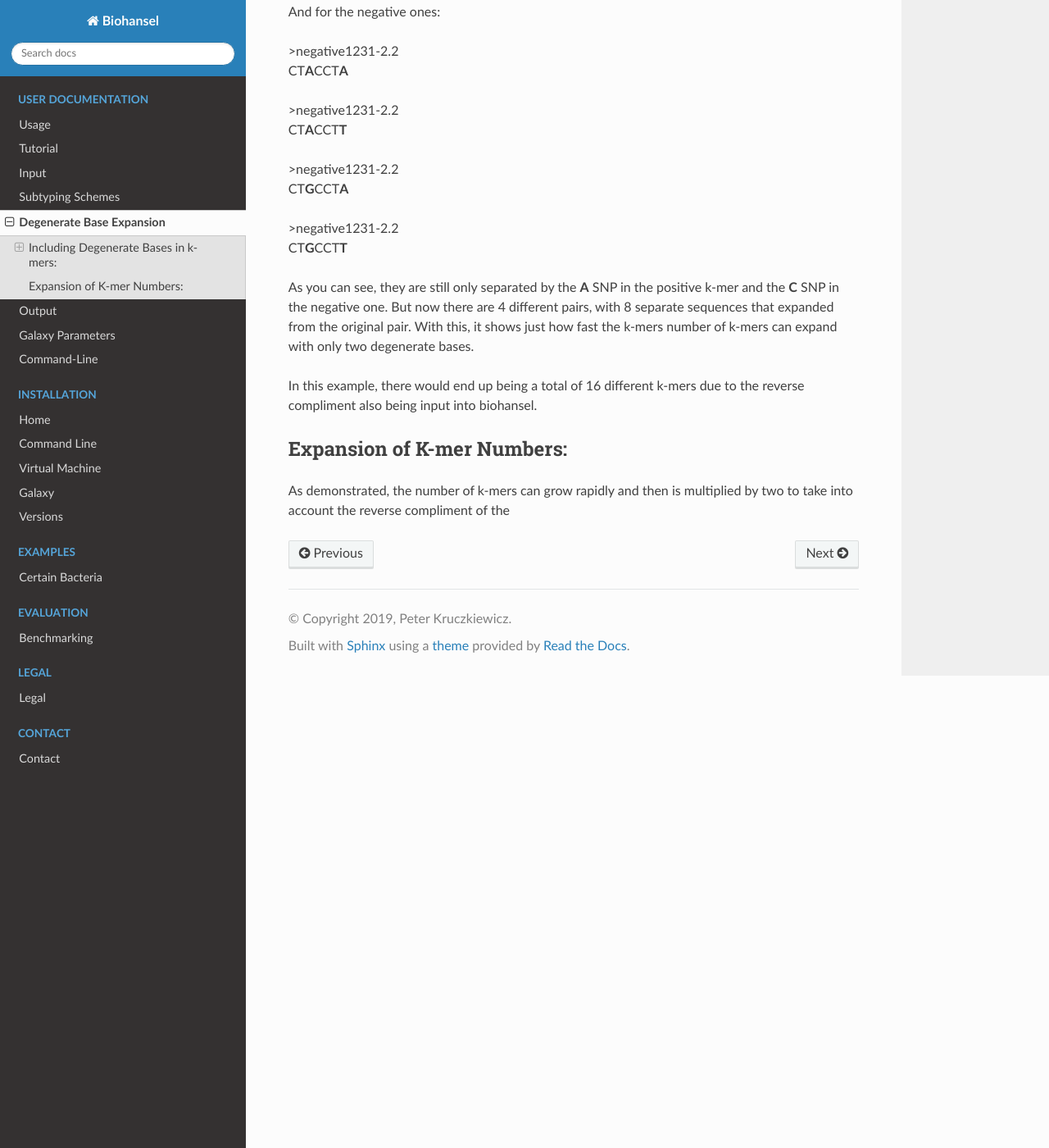
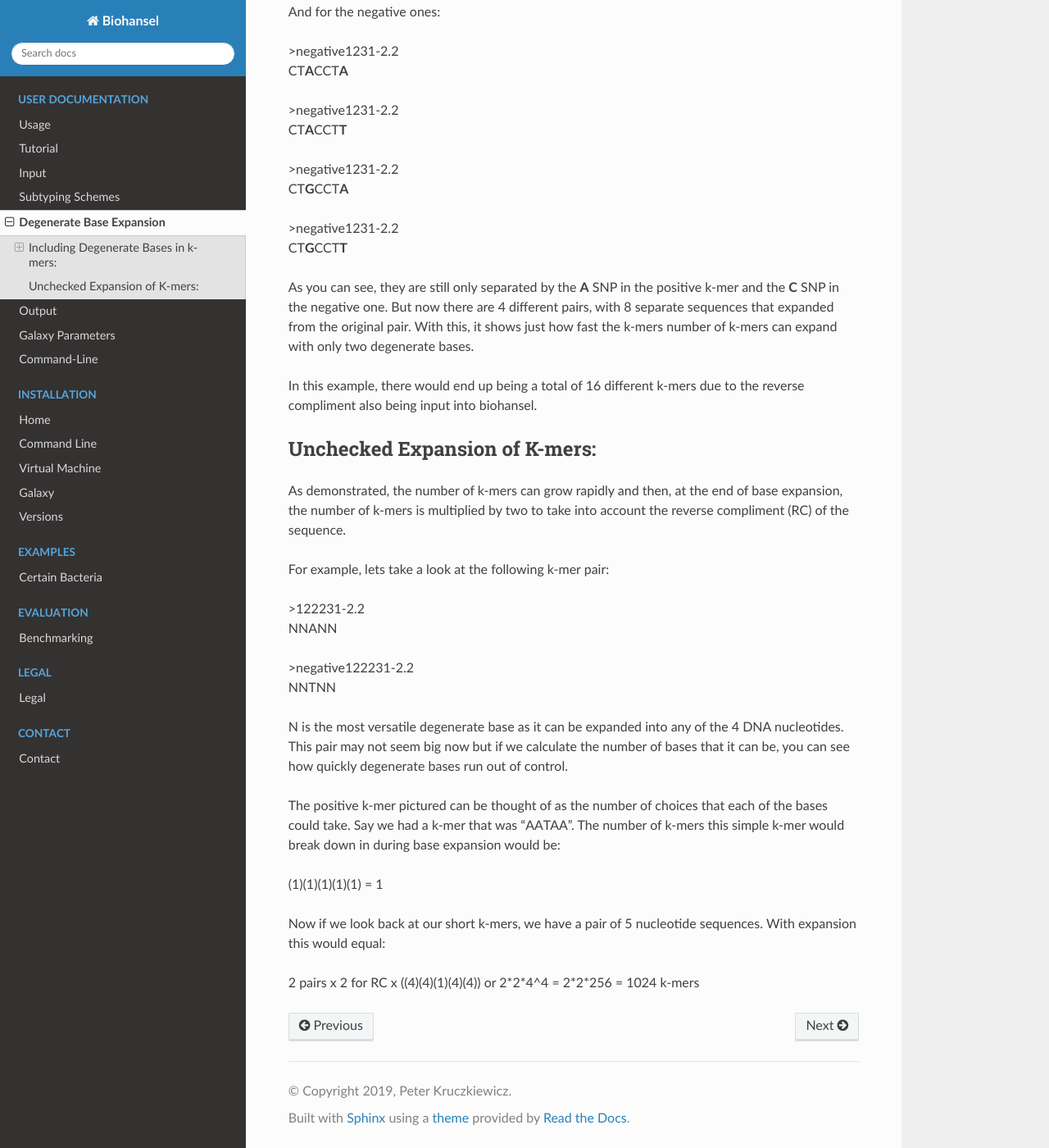
Before and after one commit to phac-nml/biohansel, a Sphinx documentation site: the page built from docs/source/user-docs/degenerate_base_expansion.rst, in a window 1280 px wide and 1400 px high, scrolled down 1921 px. Shown: the whole window at 82% size. Built offline with Sphinx 7.4.7 and the Read the Docs theme 2.0.0, drawn with Linux system fonts in a browser that asks for light colours.

Commit message:
middle of adding the expansion page

```diff
--- a/docs/source/user-docs/degenerate_base_expansion.rst
+++ b/docs/source/user-docs/degenerate_base_expansion.rst
@@ -94,8 +94,28 @@ k-mers number of k-mers can expand with only two degenerate bases.
 In this example, there would end up being a total of 16 different k-mers due to the reverse compliment also being input into biohansel.
 
 
-Expansion of K-mer Numbers:
----------------------------
+Unchecked Expansion of K-mers:
+-------------------------------
 
-As demonstrated, the number of k-mers can grow rapidly and then is multiplied by two to take into account the reverse
-compliment of the
+As demonstrated, the number of k-mers can grow rapidly and then, at the end of base expansion, the number of k-mers is
+multiplied by two to take into account the reverse compliment (RC) of the sequence.
+
+For example, lets take a look at the following k-mer pair:
+
+| >122231-2.2
+| NNANN
+|
+| >negative122231-2.2
+| NNTNN
+
+N is the most versatile degenerate base as it can be expanded into any of the 4 DNA nucleotides. This pair may not seem big now but if
+we calculate the number of bases that it can be, you can see how quickly degenerate bases run out of control.
+
+The positive k-mer pictured can be thought of as the number of choices that each of the bases could take.
+Say we had a k-mer that was "AATAA". The number of k-mers this simple k-mer would break down in during base expansion would be:
+
+(1)(1)(1)(1)(1) = 1
+
+Now if we look back at our short k-mers, we have a pair of 5 nucleotide sequences. With expansion this would equal:
+
+2 pairs x 2 for RC x ((4)(4)(1)(4)(4)) or 2*2*4^4 = 2*2*256 = 1024 k-mers
```
